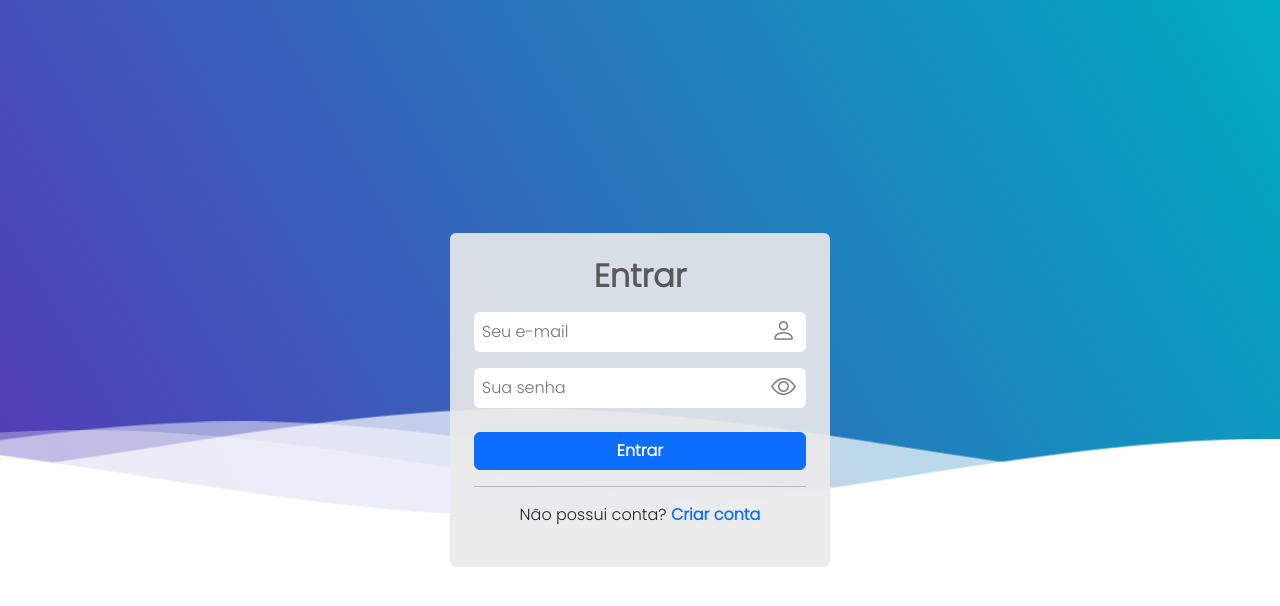
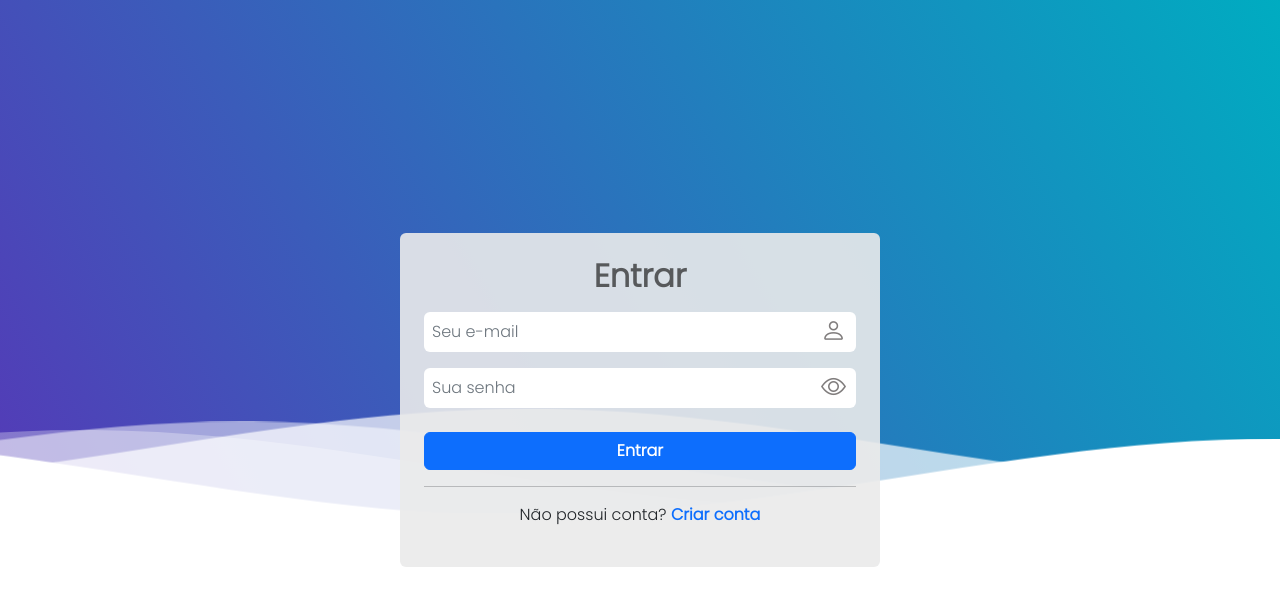
Before and after one commit to dwmartins/tela-login-com-angular, an Angular app: page / in a window 1280 px wide. Shown: the top 606 px of the page. Built offline with nearby package versions, Linux system fonts and the light colour scheme.

Commit message:
Feat: Alterado o tamanho do form

```diff
--- a/src/app/tela-login/tela-login.component.css
+++ b/src/app/tela-login/tela-login.component.css
@@ -69,8 +69,8 @@
   height: 400px;
 }
 
-.form {
-  max-width: 400px;
+form {
+  max-width: 480px;
   background-color: #ebebebe7;
 }
 
--- a/src/app/tela-login/tela-login.component.html
+++ b/src/app/tela-login/tela-login.component.html
@@ -19,7 +19,7 @@
 </section>
 
 <div class="d-flex justify-content-center align-items-center vh-100 w-100">
-    <form action="" #form="ngForm" (ngSubmit)="submitForm(form)" class="form d-flex flex-column p-4 rounded m-2 text-center">
+    <form action="" #form="ngForm" (ngSubmit)="submitForm(form)" class="w-100 d-flex flex-column p-4 rounded m-2 text-center">
         <h2 class="fw-semibold mb-3">Entrar</h2>
 
         <div class="position-relative mb-3">
```
